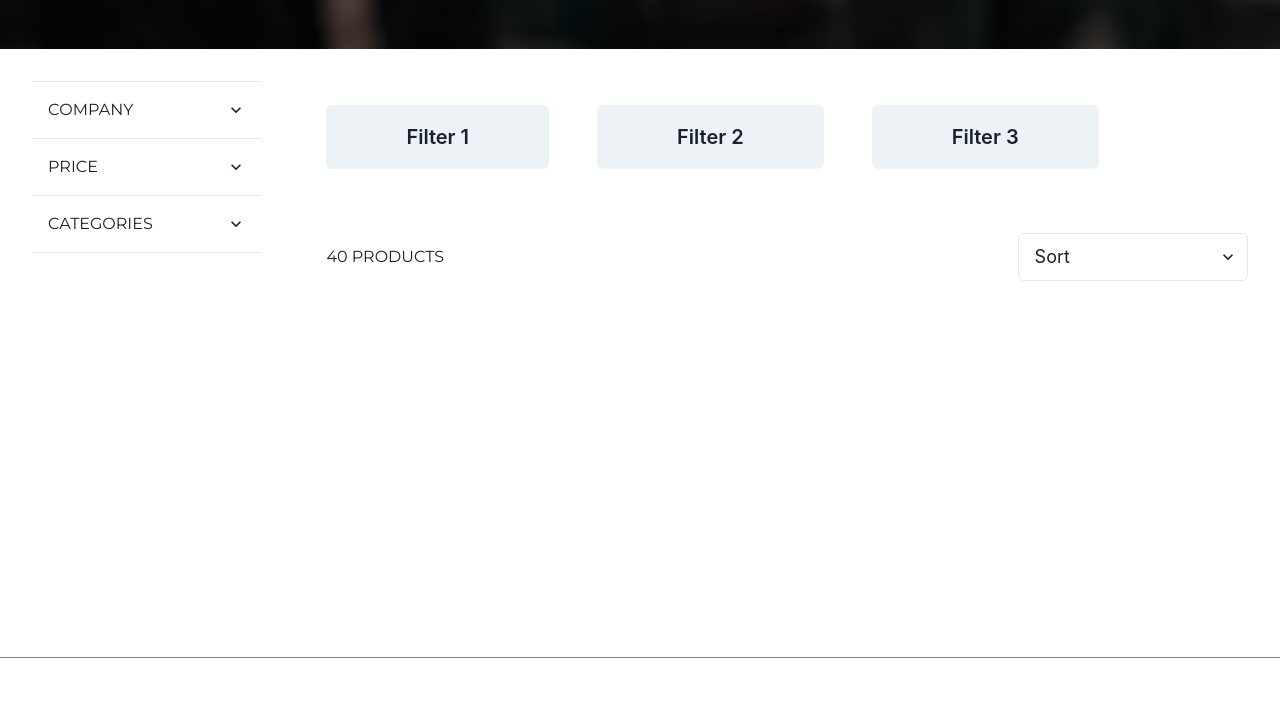
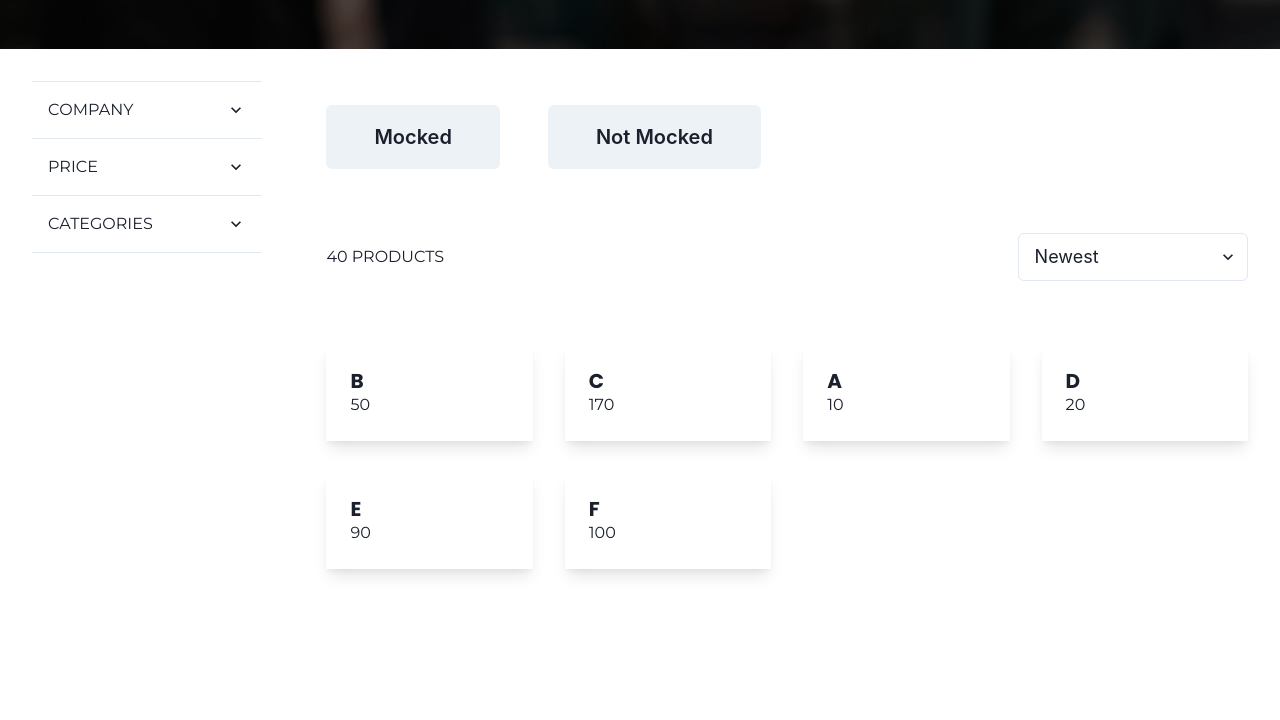
Before and after one commit to AhmedNawaf/Macc-Essentials, a React (Vite) app: page /collection in a window 1280 px wide. Shown: the part 669-1389 px from the top of the page. Built offline with nearby package versions, Linux system fonts and the light colour scheme; no server answers.

Commit message:
bug regarding sort select can't return to inital state has been fixed

```diff
--- a/src/App.tsx
+++ b/src/App.tsx
@@ -7,12 +7,12 @@ import {
 } from 'react-router-dom';
 import AppLayout from '@/components/layout/AppLayout';
 import { Home, Collection } from '@/pages';
-
+import { loader } from './components/collection/ProductsSection';
 const router = createBrowserRouter(
   createRoutesFromElements(
     <Route path='/' element={<AppLayout />}>
       <Route index element={<Home />} />
-      <Route path='collection' element={<Collection />} />
+      <Route path='collection' element={<Collection />} loader={loader} />
       <Route path='collection/:id' element={<Heading>Product Page</Heading>} />
       <Route path='cart' element={<Heading>Product Page</Heading>} />
       <Route path='checkout' element={<Heading>Checkout Page</Heading>} />
--- a/src/components/FilterButton.tsx
+++ b/src/components/FilterButton.tsx
@@ -9,7 +9,7 @@ interface Props {
 function FilterButton({ name, handleSearchParams, filterType }: Props) {
   const sharedStyles: ButtonProps = {
     py: '8',
-    px: '20',
+    px: '12',
     size: 'lg',
     fontSize: 'xl',
   };
--- a/src/components/collection/ProductsSection.tsx
+++ b/src/components/collection/ProductsSection.tsx
@@ -3,21 +3,42 @@ import {
   GridItem,
   Accordion,
   HStack,
-  Button,
+  SimpleGrid,
   Text,
   Select,
+  Box,
+  Heading,
 } from '@chakra-ui/react';
-import { useSearchParams } from 'react-router-dom';
+import { useSearchParams, useLoaderData } from 'react-router-dom';
+import useTypedSearchParams from '@/hooks/useTypedSearchParams';
 import CustomAccordion from '../CustomAccordion';
 import FilterButton from '../FilterButton';
+import { sortProducts, FnParams } from '@/utils';
+import { useMemo } from 'react';
 
 function ProductsSection() {
   const [searchParams, setSearchParams] = useSearchParams();
-  const filterType = searchParams.get('type');
+  const { type: filterType, sort: filterSort } = useTypedSearchParams();
+  const mockedData = useLoaderData() as ReturnType<typeof loader>;
+
+  const sortedData = useMemo(
+    () => (filterSort ? sortProducts(mockedData, filterSort) : mockedData),
+    [searchParams]
+  );
+
+  const filteredData = useMemo(
+    () =>
+      filterType
+        ? sortedData.filter(({ type }) => type === filterType)
+        : sortedData,
+    [searchParams]
+  );
+
+  // console.log(sortedData);
 
   function handleSearchParams(key: string, value: string | null) {
     setSearchParams((prevSearchParams) => {
-      if (!value) {
+      if (!value || (key === 'sort' && value === 'newest')) {
         prevSearchParams.delete(key);
       } else {
         prevSearchParams.set(key, value);
@@ -43,7 +64,7 @@ function ProductsSection() {
       </GridItem>
       <GridItem colSpan={4} mt='6' ms='12'>
         <HStack spacing='12'>
-          {['Filter 1', 'Filter 2', 'Filter 3', 'Reset'].map((name) => (
+          {['Mocked', 'Not Mocked', 'Reset'].map((name) => (
             <FilterButton
               key={name}
               name={name}
@@ -57,18 +78,63 @@ function ProductsSection() {
           <Select
             w='25%'
             size='lg'
-            placeholder='Sort'
             onChange={(e) => handleSearchParams('sort', e.target.value)}
           >
+            <option value='newest'>Newest</option>
             <option value='A-Z'>From A-Z</option>
             <option value='Z-A'>From Z-A</option>
             <option value='highest'>From the highest value</option>
             <option value='lowest'>From the lowest value</option>
           </Select>
         </HStack>
+        <SimpleGrid minChildWidth='200px' gap='8'>
+          {filteredData.map(({ name, price }) => (
+            <Box p='6' shadow='lg' key={name}>
+              <Heading fontSize='xl'>{name}</Heading>
+              <Text>{price}</Text>
+            </Box>
+          ))}
+        </SimpleGrid>
       </GridItem>
     </Grid>
   );
 }
 
 export default ProductsSection;
+
+export function loader() {
+  const mockedData: FnParams[] = [
+    {
+      name: 'B',
+      price: 50,
+      type: 'Mocked',
+    },
+    {
+      name: 'C',
+      price: 170,
+      type: 'Not Mocked',
+    },
+    {
+      name: 'A',
+      price: 10,
+      type: 'Mocked',
+    },
+    {
+      name: 'D',
+      price: 20,
+      type: 'Not Mocked',
+    },
+    {
+      name: 'E',
+      price: 90,
+      type: 'Mocked',
+    },
+    {
+      name: 'F',
+      price: 100,
+      type: 'Not Mocked',
+    },
+  ];
+
+  return mockedData;
+}
--- /dev/null
+++ b/src/hooks/useTypedSearchParams.ts
@@ -0,0 +1,20 @@
+import { useSearchParams } from 'react-router-dom';
+
+type TypeOptions = 'Mocked' | 'Not Mocked';
+type SortOptions = 'A-Z' | 'Z-A' | 'highest' | 'lowest';
+
+type TypedSearchParams = {
+  type: TypeOptions | null;
+  sort: SortOptions | null;
+};
+
+export default function useTypedSearchParams(): TypedSearchParams {
+  const [searchParams] = useSearchParams();
+
+  const typedSearchParams: TypedSearchParams = {
+    type: (searchParams.get('type') as TypeOptions) || null,
+    sort: (searchParams.get('sort') as SortOptions) || null,
+  };
+
+  return typedSearchParams;
+}
--- a/src/utils.ts
+++ b/src/utils.ts
@@ -22,3 +22,30 @@ export function getLocation(): Promise<LocationAPI> {
     );
   });
 }
+
+export interface FnParams {
+  name: string;
+  price: number;
+  type: string;
+}
+
+type SortOptions = 'A-Z' | 'Z-A' | 'highest' | 'lowest';
+
+export function sortProducts(
+  filteredProducts: FnParams[],
+  sortOption: SortOptions
+) {
+  switch (sortOption) {
+    case 'A-Z':
+      return filteredProducts.sort((a, b) => a.name.localeCompare(b.name));
+
+    case 'Z-A':
+      return filteredProducts.sort((a, b) => b.name.localeCompare(a.name));
+
+    case 'highest':
+      return filteredProducts.sort((a, b) => b.price - a.price);
+
+    case 'lowest':
+      return filteredProducts.sort((a, b) => a.price - b.price);
+  }
+}
```
